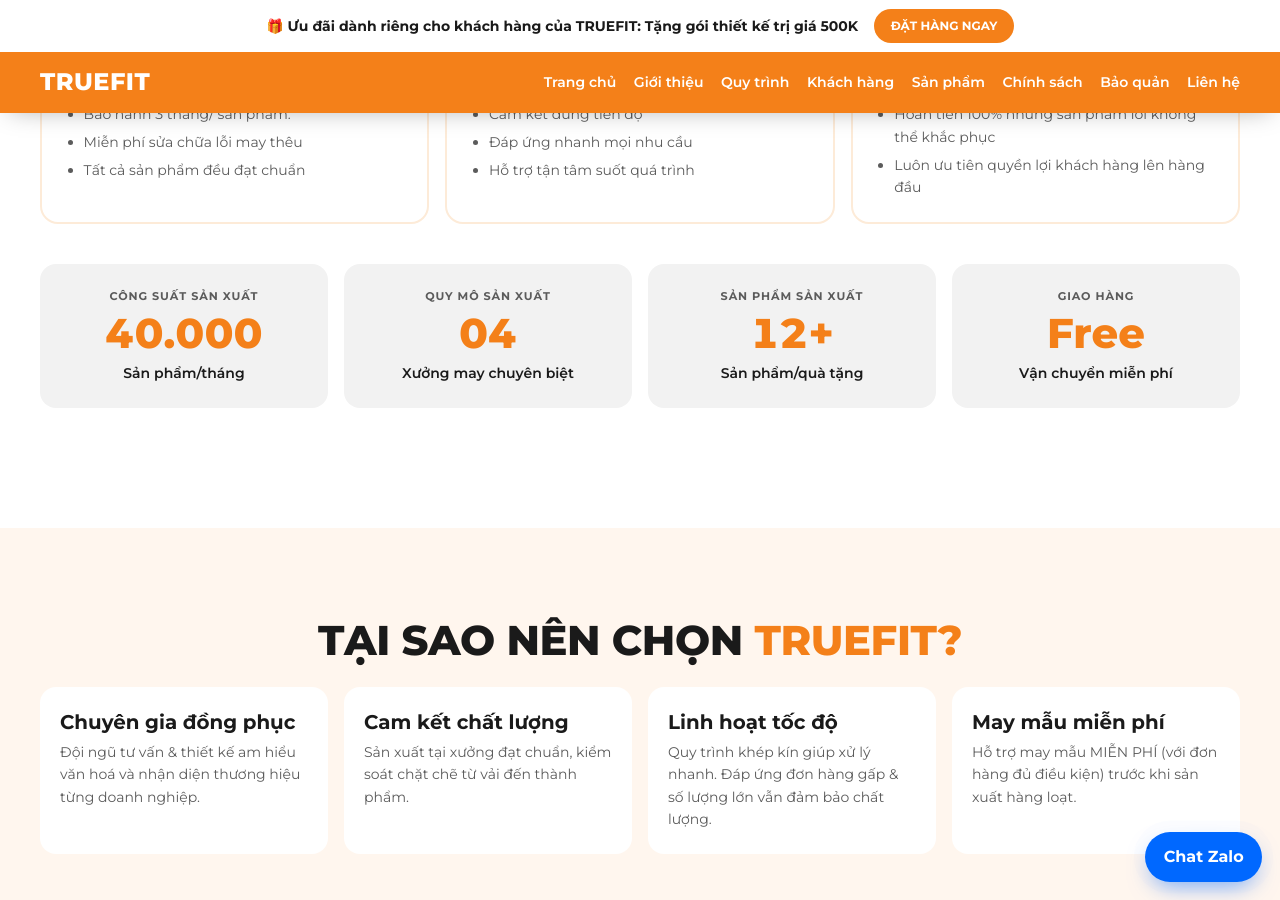
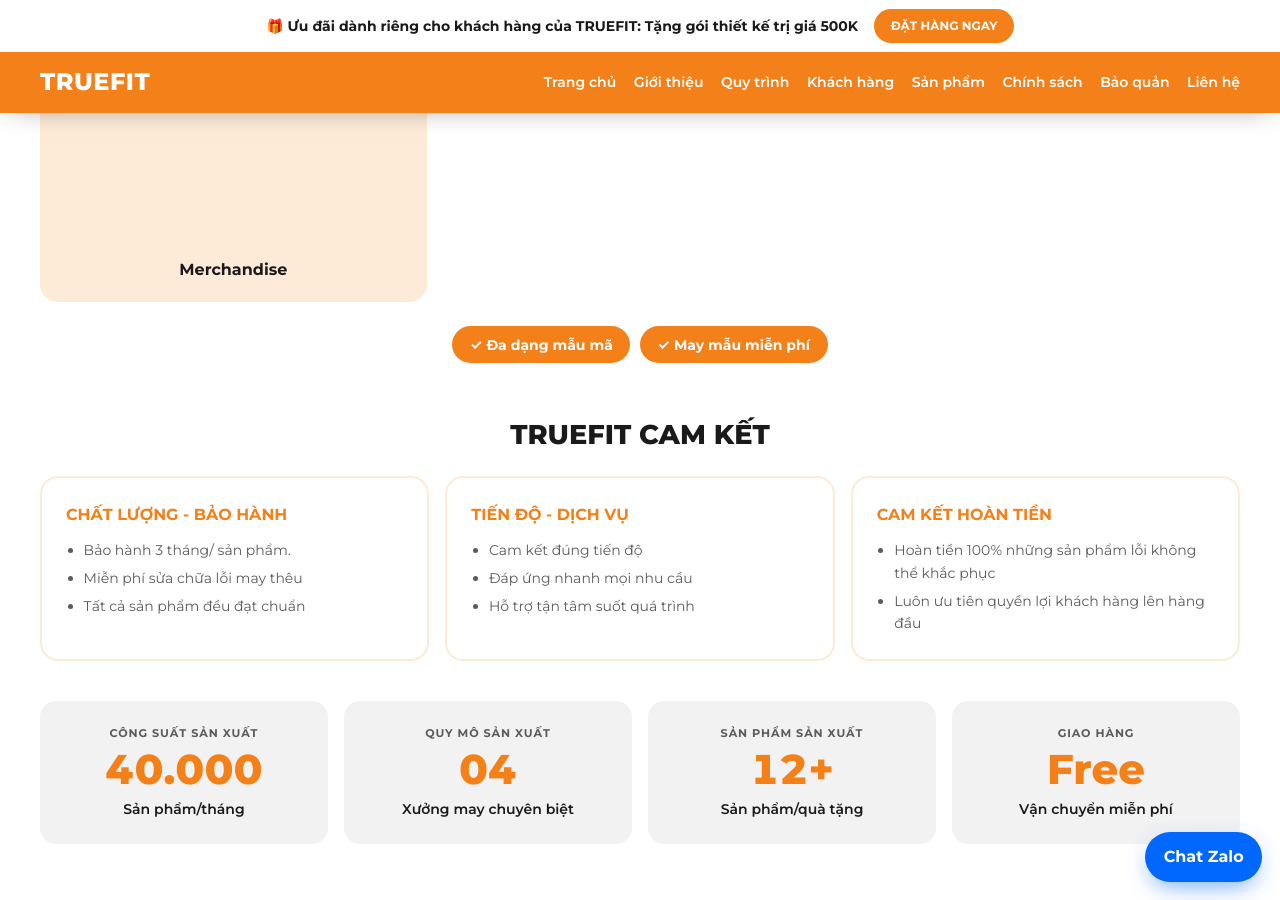
Before and after one commit to bap47/truefit, a Jekyll site: the page built from index.html, in a window 1280 px wide and 900 px high, scrolled down 1452 px. Built offline with Jekyll 4.4.1, drawn with Linux system fonts in a browser that asks for light colours.

Commit message:
Update _data/trang_chu.yml (via Pages CMS)

```diff
--- a/_data/trang_chu.yml
+++ b/_data/trang_chu.yml
@@ -8,6 +8,7 @@
     - ten: Áo thun cổ tròn
     - ten: Áo khoác gió
     - ten: Áo thun cổ trụ
+    - ten: Merchandise
   nhan:
     - Đa dạng mẫu mã
     - May mẫu miễn phí
```
